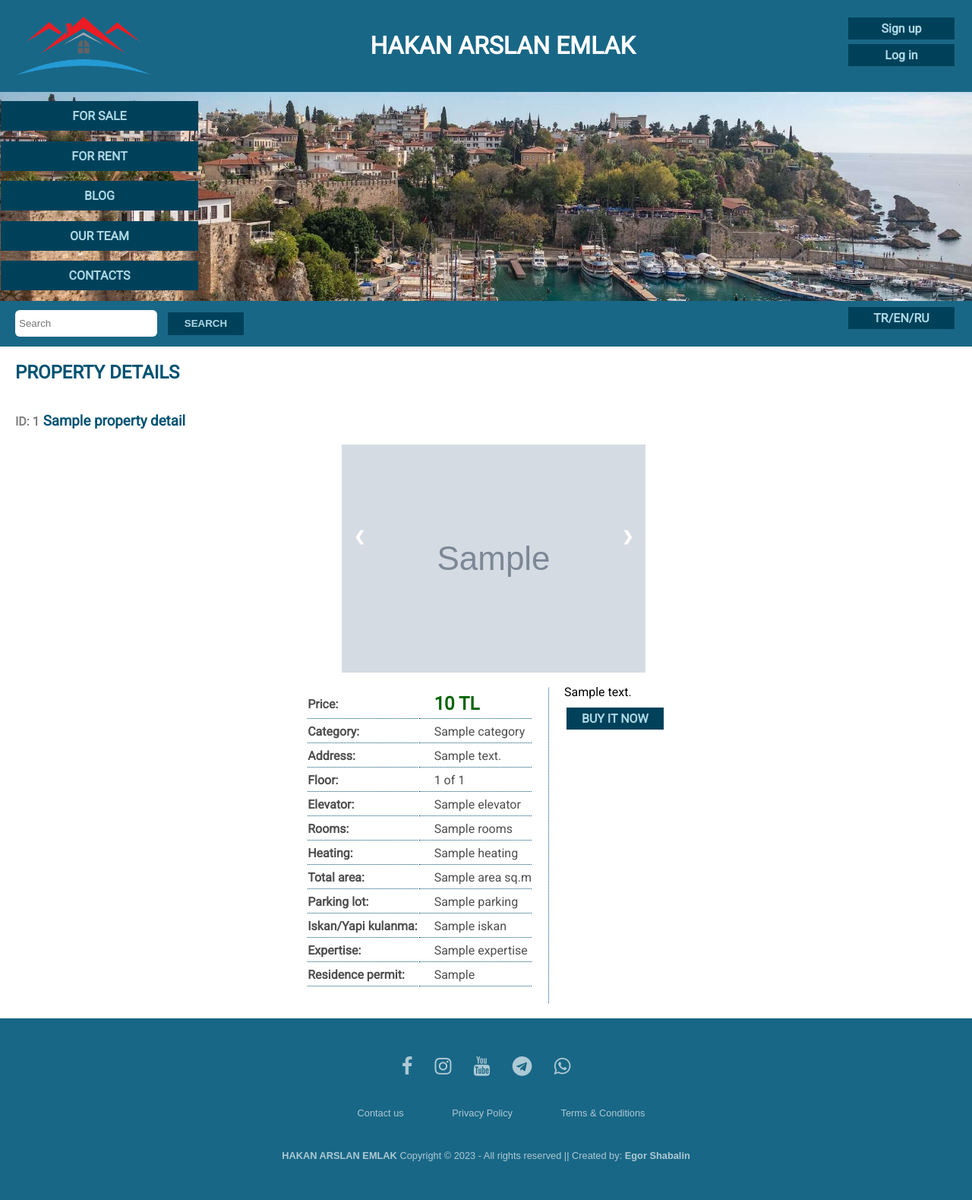
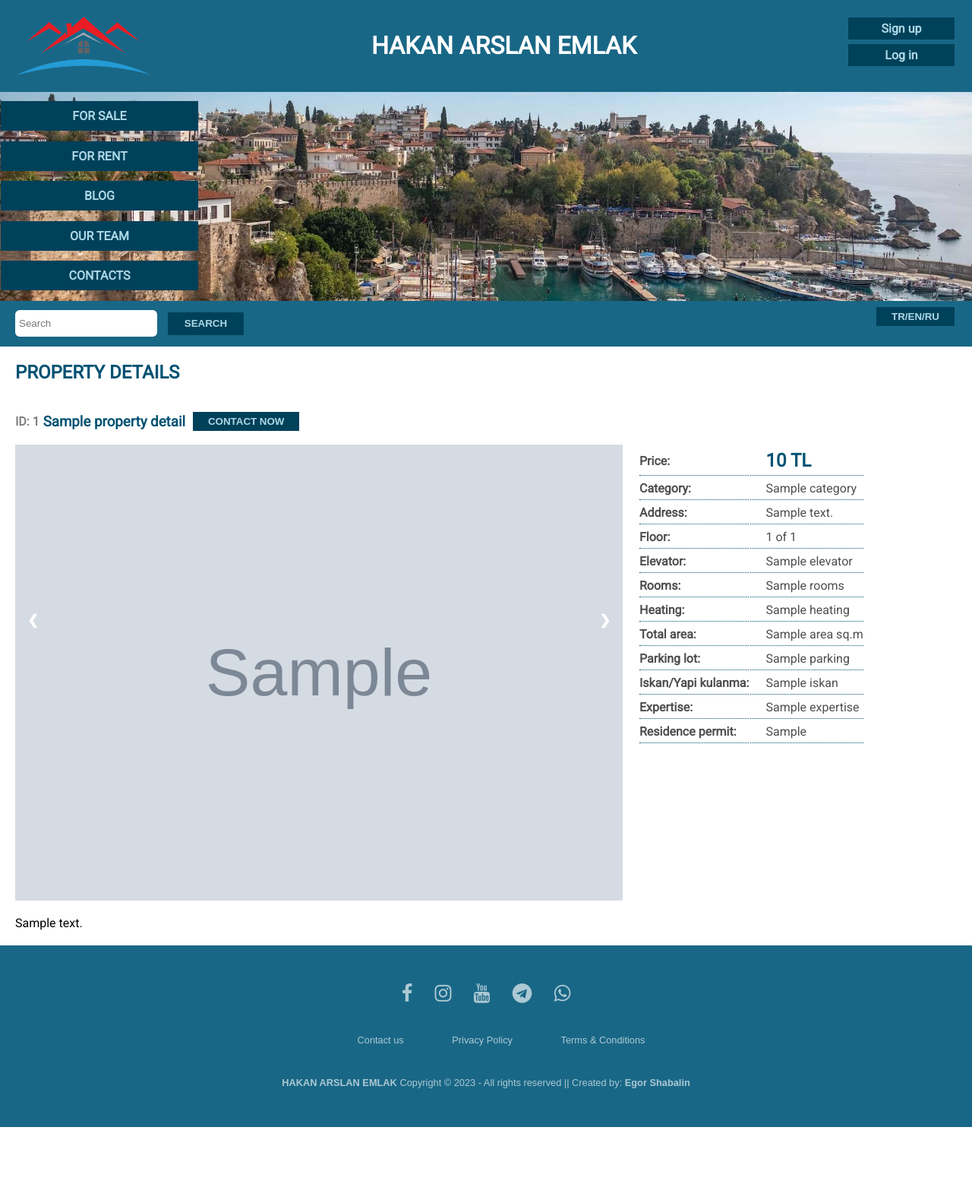
Before and after one commit to EgorShabalin/real_estate_site, a Django app: template my_project/my_site/templates/my_site/property_detail.html in a window 1280 px wide. Shown: the whole page at 76% size. After the commit the page ends 1483 px from the top, so only its background shows below. Run offline with Django 4.2, Linux system fonts and the light colour scheme; the template is opened without the code that fills it: most values are stand-ins (such as "Sample title", 1, 10 or a date in 2020); grey boxes marked "Sample" are stand-in pictures.

Commit message:
property_detail design fixes

```diff
--- a/my_project/my_site/templates/my_site/base.html
+++ b/my_project/my_site/templates/my_site/base.html
@@ -138,7 +138,7 @@
 
             <div class='search_bar_form_container'>
 
-                <a class='button' href='#'>TR/EN/RU</a>
+                <button class='button' href='#'>TR/EN/RU</button>
 
             </div>
 
--- a/my_project/my_site/templates/my_site/property_detail.html
+++ b/my_project/my_site/templates/my_site/property_detail.html
@@ -11,6 +11,32 @@
         <h4 id='grey_title' style="color:grey;">ID: {{ property_detail.id }}</h4>
 
         <h3>{{ property_detail.title }}</h3>
+
+        <button class="button" href="#">CONTACT NOW</button>
+
+        {% if request.user.is_authenticated %}
+
+        <form action={% url 'my_site:bookmark' property_detail.pk %} method="POST">
+
+            {% csrf_token %}
+
+            <button class="button" type='submit' name='property_detail_id' value="{{ property_detail.id }}">
+
+                {% if request.user in property_detail.bookmark.all %}
+
+                SAVED TO FAVORITES
+
+                {% else %}
+
+                ADD TO FAVORITES
+
+                {% endif %}
+
+            </button>
+
+        </form>
+
+        {% endif %}
 
     </div>
 
@@ -69,11 +95,7 @@
 
         {% endif %}
 
-    </div>
 
-
-
-    <div class='description'>
 
             <div class='descriptions_detail'>
 
@@ -315,21 +337,7 @@
 
                 <p>{{ property_detail.description }}</p>
 
-            <a class="button" href="#">BUY IT NOW</a>
 
-            {% if request.user.is_authenticated %}
-
-                <form action={% url 'my_site:bookmark' property_detail.pk %} method="POST">
-
-                    {% csrf_token %}
-
-                    <button class="button" id="bookmark" type='submit' name='property_detail_id' value="{{ property_detail.id }}">BOOKMARK{% if request.user in property_detail.bookmark.all %}ED{% endif %}</button>
-
-                </form>
-
-            {% endif %}
-
-        </div>
 
             </div>
 
@@ -337,4 +345,6 @@
 
     </div>
 
+</div>
+
 {% endblock %}
--- a/my_project/static/my_site/base.css
+++ b/my_project/static/my_site/base.css
@@ -181,7 +181,7 @@ h1 {
     width: max-content;
     height: min-content;
     padding: 5px 20px 5px 20px;
-    margin: 3px;
+    margin: 3px 3px 3px 0;
     min-width: 100px;
 }
 
@@ -233,6 +233,7 @@ h3 {
     flex-direction: row;
     flex-wrap: wrap;
     justify-content: flex-start;
+    align-items: center;
 }
 
 #grey_title {
@@ -241,14 +242,13 @@ h3 {
 
 .property_detail_image {
     display: flex;
-    justify-content: center;
-    width: 100%;
-    height: auto;
+    flex-direction: row;
+    flex-wrap: wrap;
 }
 
 .detail_image {
     display: flex;
-    width: 900px;
+    width: 800px;
     height: auto;
 }
 
@@ -256,17 +256,12 @@ h3 {
     display: flex;
     flex-direction: row;
     flex-wrap: wrap;
-    justify-content: center;
-    text-align: justify;
 }
 
 .descriptions_detail {
-    margin: 20px 20px 0 0;
-    padding-right: 20px;
+    margin: 0 20px 20px 0;
     color: rgb(78, 78, 78);
-    border-right-style: dotted;
-    border-color: rgb(0, 82, 114);
-    border-width: 1px;
+    min-width: fit-content;
 }
 
 .description_table {
@@ -285,17 +280,19 @@ h3 {
 }
 
 .price {
-    color: darkgreen;
+    color: rgb(0, 82, 114);
     font-size: x-large;
 }
 
 .description_text {
-    max-width: 50%;
-    margin-top: 20px 20px 0 0;
+    min-width: 200px;
+    max-width: 300px;
+    text-align: justify;
 }
 
-.description_text form {
-    margin: 20px 0 0 0;
+.description_text p {
+    margin: 0;
+    padding: 0;
 }
 
 .content {
@@ -488,33 +466,46 @@ footer a {
     }
 }
 
+
 @media (max-width:1320px) {
+    .detail_image {
+        max-width: 100%;
+        height: auto;
+    }
+}
 
-    .main_menu_container {
-        display: flex;
-        flex-direction: row;
-        flex-wrap: wrap;
-        justify-content: center;
-    }
-
+@media (max-width:1320px) {
     .main_menu {
         flex-direction: column;
         justify-content: space-evenly;
     }
+}
 
-    .detail_image {
-        width: 100%;
-        height: auto;
+
+@media (max-width:1555px) {
+    .description_text {
+        max-width: 1170px;
     }
 }
 
+@media (max-width:1255px) {
+    .description_text {
+        max-width: 400px;
+    }
+}
+
+@media (max-width:850px) {
+    .description_text {
+        max-width: max-content;
+    }
+}
 
 /* Slideshow container */
 .slideshow-container {
     width: fit-content;
     height: auto;
     position: relative;
-    margin-left: 20px;
+    margin: 0 20px 20px 0;
 }
 
 /* Hide the images by default */
```
Also changed, not shown: other parts of my_project/static/my_site/base.css (+16 -35 lines), my_project/my_site/models.py (+103 -20 lines), my_project/my_site/templates/my_site/profile.html (+25 -3 lines), my_project/db.sqlite3, my_project/my_site/migrations/0010_profile.py (added). Lines whose indentation alone changed are shown as unchanged.
